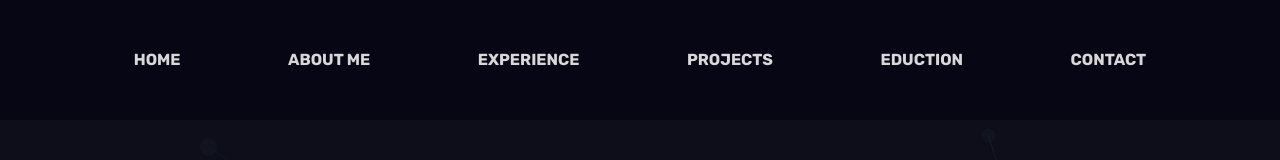
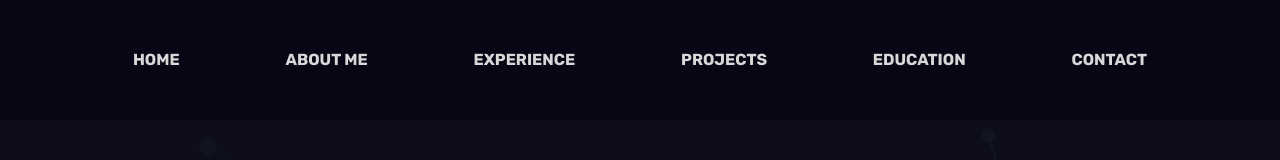
Before and after one commit to talhaiftikhar12549/talhaiftikhar, a React (Vite) app: page / in a window 1280 px wide. Shown: the top 160 px of the page. Built offline with nearby package versions, Linux system fonts and the light colour scheme.

Commit message:
resolved typo error in navbar

```diff
--- a/src/components/NavBar.jsx
+++ b/src/components/NavBar.jsx
@@ -6,7 +6,7 @@ export default function NavBar() {
                 <p className="font-bold cursor-pointer hover:text-[#ffffff]">ABOUT ME</p>
                 <p className="font-bold cursor-pointer hover:text-[#ffffff]">EXPERIENCE</p>
                 <p className="font-bold cursor-pointer hover:text-[#ffffff]">PROJECTS</p>
-                <p className="font-bold cursor-pointer hover:text-[#ffffff]">EDUCTION</p>
+                <p className="font-bold cursor-pointer hover:text-[#ffffff]">EDUCATION</p>
                 <p className="font-bold cursor-pointer hover:text-[#ffffff]">CONTACT</p>
 
             </div>
```
